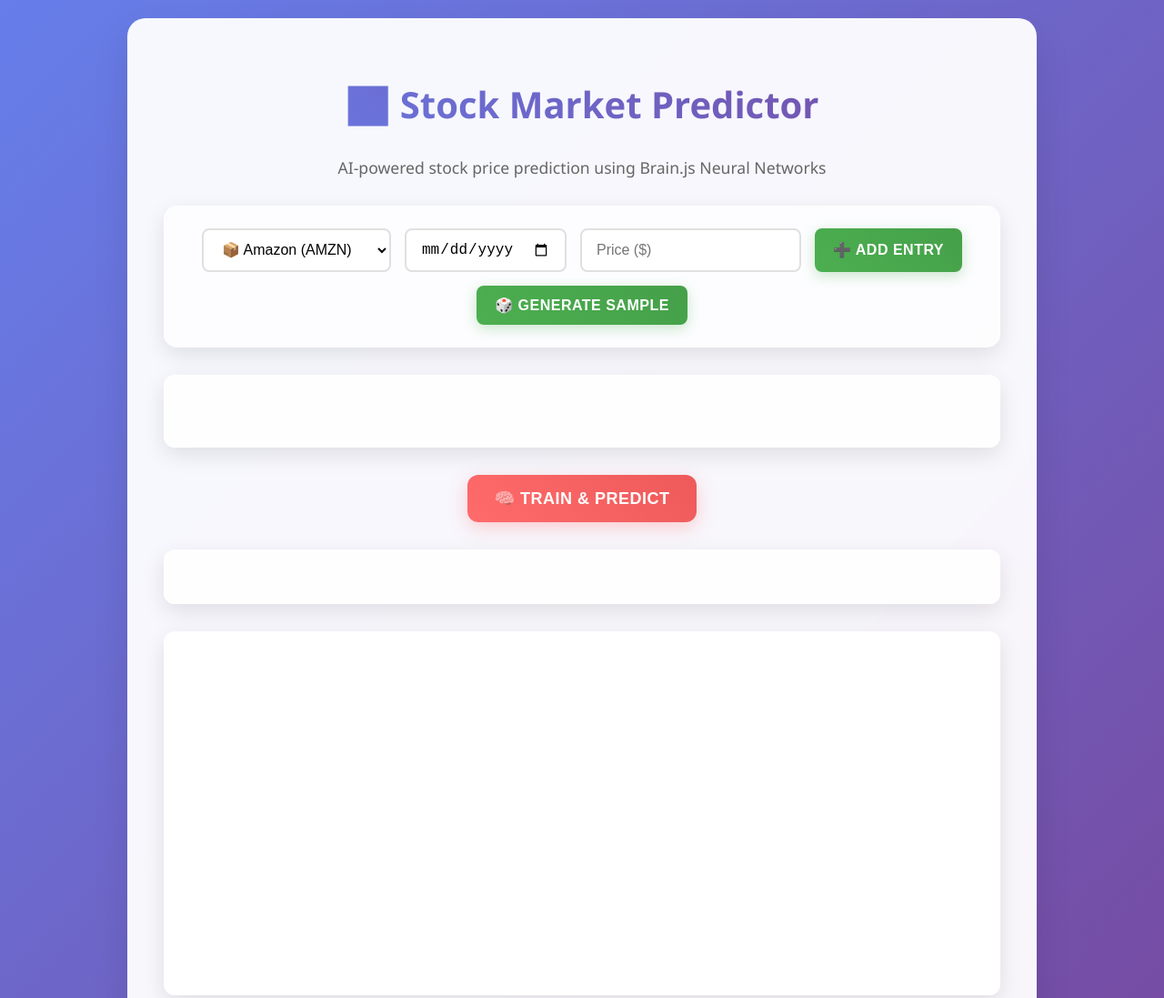
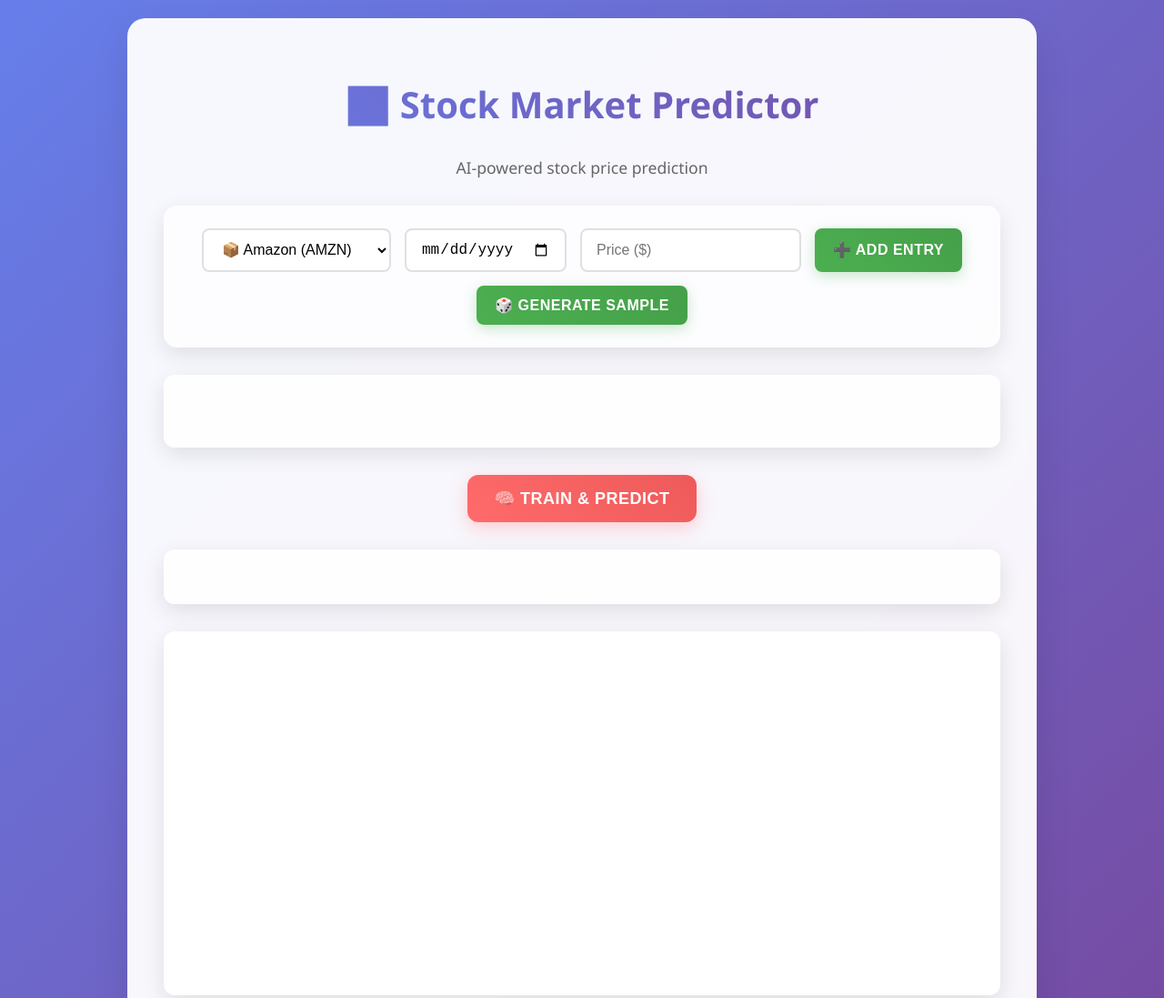
Before and after one commit to EthiliSundaravel/stock_predict, a plain HTML site: page index.html in a window 1280 px wide. Shown: the top 1097 px of the page at 91% size. Drawn offline with nearby package versions, Linux system fonts and the light colour scheme; a script that the page names is missing.

Commit message:
heading changes

```diff
--- a/index.html
+++ b/index.html
@@ -12,7 +12,7 @@
   <div class="container">
     <h1>📈 Stock Market Predictor</h1>
     <p style="text-align: center; color: #666; margin-bottom: 30px; font-size: 1.1em;">
-      AI-powered stock price prediction using Brain.js Neural Networks
+      AI-powered stock price prediction
     </p>
 
     <div class="controls">
```
